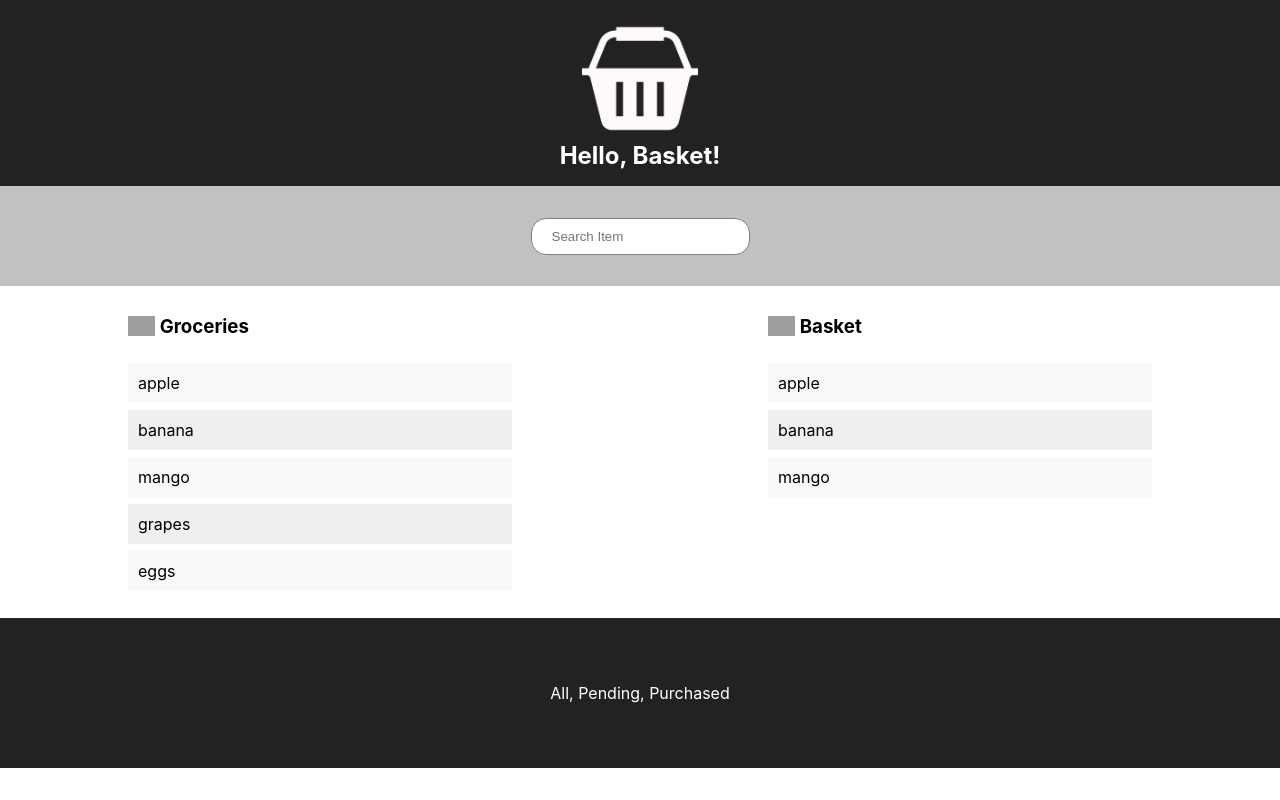
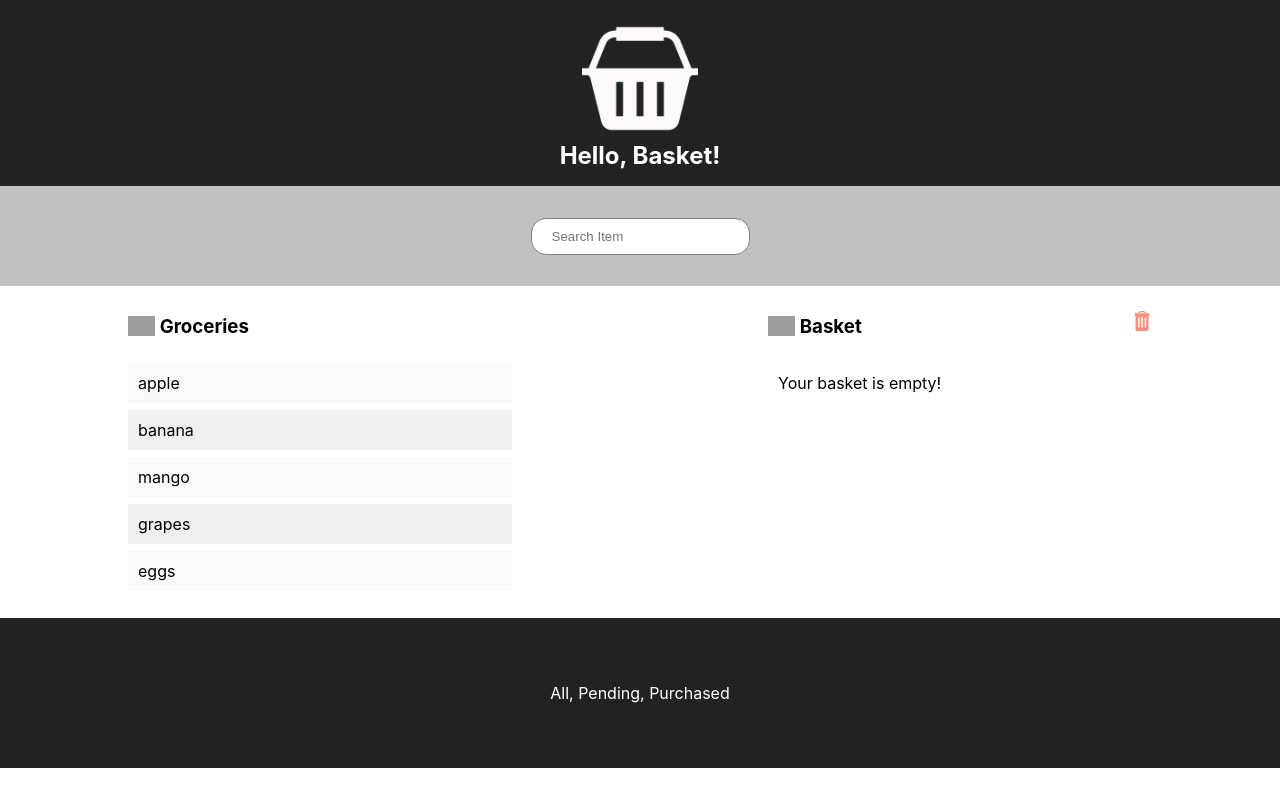
Before and after one commit to meghnavarma0/my-basket, a React (Create React App) app: page / in a window 1280 px wide. Built offline with nearby package versions, Linux system fonts and the light colour scheme; grey boxes are pictures that could not be loaded.

Commit message:
Added minus icon plus functionality

```diff
--- a/src/Components/MainContainer/Basket/Basket.js
+++ b/src/Components/MainContainer/Basket/Basket.js
@@ -1,25 +1,47 @@
 import React, { useState } from "react";
 import basketImg from "../../../assets/Images/black-shopping-basket.png";
+import dustbinIcon from "../../../assets/Images/dustbin.png";
+import minusIcon from "../../../assets/Images/minus.png";
 import Item from "../Item/Item";
 import classes from "./Basket.module.css";
 
-const Basket = () => {
-  const basketList = ["apple", "banana", "mango"];
+const Basket = (props) => {
   return (
     <div>
+      <div className={classes.Container}>
         <header className={classes.Heading}>
           <img className={classes.Img} src={basketImg} alt="basket" />
           <b>Basket</b>
         </header>
+
+        <img
+          onClick={props.onDustbinClickedHandler}
+          className={classes.Dustbin}
+          src={dustbinIcon}
+          alt="dustbin"
+        />
+      </div>
+
       <ul style={{ listStyleType: "none" }}>
-        {basketList.map((item, index) => {
+        {props.bucketList.length > 0 ? (
+          props.bucketList.map((item, index) => {
             const bgc = index % 2 === 0 ? "#f9f9f9" : "#efefef";
+
             return (
-            <Item key={index} bgc={bgc}>
-              {item}
+              <Item
+                key={index}
+                bgc={bgc}
+                onClickHandler={props.onBasketClickHandler}
+                value={item.id}
+                icon={minusIcon}
+              >
+                {`${item.count} ${item.grocery}`}
               </Item>
             );
-        })}
+          })
+        ) : (
+          <Item>Your basket is empty!</Item>
+        )}
       </ul>
     </div>
   );
--- a/src/Components/MainContainer/Basket/Basket.module.css
+++ b/src/Components/MainContainer/Basket/Basket.module.css
@@ -1,6 +1,6 @@
 .Heading {
   height: 60px;
-  width: 30vw;
+  width: 90%;
   padding: 10px 0;
   margin: 10px 0px 0px 0px;
   font-size: 1.17em;
@@ -13,3 +13,23 @@
   height: 50%;
   margin-right: 5px;
 }
+
+.Container {
+  display: flex;
+  flex-flow: row;
+  justify-content: space-between;
+  align-items: center;
+  height: auto;
+  width: 30vw;
+}
+
+.Dustbin {
+  color: #ff6f6f;
+  height: 20px;
+}
+
+.Dustbin:hover {
+  color: #ff0000;
+  cursor: pointer;
+  height: 22px;
+}
```
Lines whose indentation alone changed are shown as unchanged.
